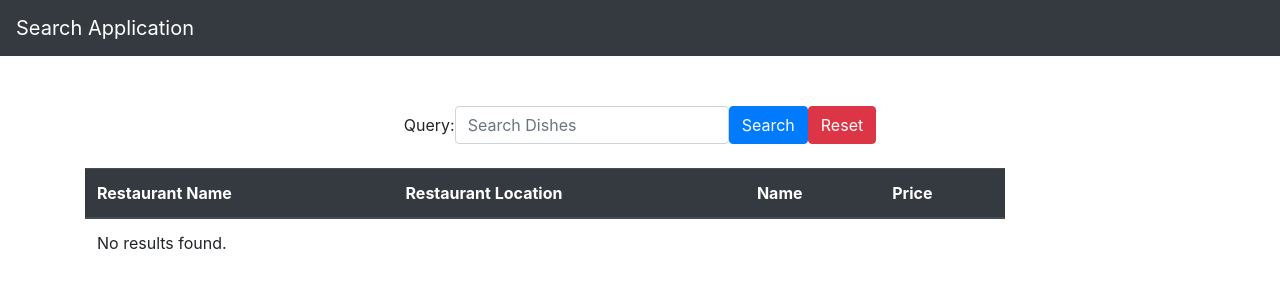
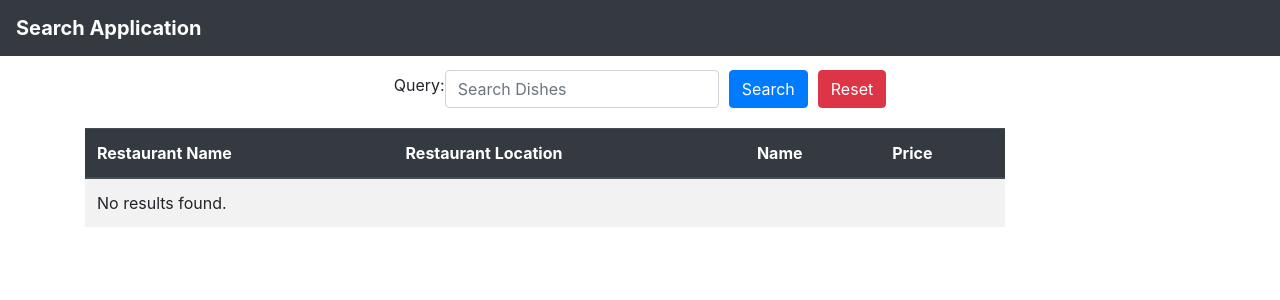
Before and after one commit to EGhost98/Primenumbers_Asg, a Django app: template Search_Dishes/templates/index.html in a window 1280 px wide. Shown: the top 300 px of the page. Run offline with Django 4.2, Linux system fonts and the light colour scheme; the template is opened without the code that fills it: values that come from a table or form of the project are taken from there, others are empty; some libraries are stand-ins or nearby versions.

Commit message:
Basic Functionality done with fuzzy Wuzzy

```diff
--- a/Search_Dishes/forms.py
+++ b/Search_Dishes/forms.py
@@ -2,6 +2,3 @@ from django import forms
 
 class Query(forms.Form):
     query = forms.CharField(max_length=100, required=False, widget=forms.TextInput(attrs={'class': 'form-control', 'placeholder': 'Search Dishes'}))
-
-    # csv_path = 'Search_Dishes/restaurants_small.csv'
-    # Restaurant.DB_From_CSV(csv_path)
--- a/Search_Dishes/templates/index.html
+++ b/Search_Dishes/templates/index.html
@@ -2,18 +2,63 @@
 <html>
 <head>
     <title>Search Application</title>
+    <meta name="viewport" content="width=device-width, initial-scale=1.0">
     <link rel="stylesheet" href="https://stackpath.bootstrapcdn.com/bootstrap/4.5.2/css/bootstrap.min.css">
     <style>
+        body {
+            padding-top: 50px;
+        }
+
+        .navbar-brand {
+            font-weight: bold;
+        }
+
         .search-bar {
-            margin-top: 50px;
+            margin-top: 20px;
             display: flex;
             justify-content: center;
+        }
+
+        .search-form {
+            display: flex;
+            align-items: center;
+        }
+
+        .search-input {
+            flex: 1;
+        }
+
+        .search-button {
+            margin-left: 10px;
+        }
+
+        .reset-button {
+            margin-left: 10px;
+        }
+
+        .results-table {
+            margin-top: 20px;
+        }
+
+        @media (max-width: 576px) {
+            .search-bar {
+                margin-top: 10px;
+            }
+        }
+
+        /* Increase table size */
+        .table {
+            font-size: 16px;
+        }
+
+        th, td {
+            padding: 12px;
         }
     </style>
 </head>
 <body>
 
-<nav class="navbar navbar-expand-lg navbar-dark bg-dark">
+<nav class="navbar navbar-expand-lg navbar-dark bg-dark fixed-top">
     <a class="navbar-brand" href="{% url 'index' %}">Search Application</a>
     <button class="navbar-toggler" type="button" data-toggle="collapse" data-target="#navbarNav" aria-controls="navbarNav" aria-expanded="false" aria-label="Toggle navigation">
         <span class="navbar-toggler-icon"></span>
@@ -22,20 +67,19 @@
 
 <div class="container">
     <div class="search-bar">
-        <form class="form-inline" method="get" action="{% url 'index' %}">
+        <form class="search-form" method="get" action="{% url 'index' %}">
             {{ search_form }}
-            <button class="btn btn-primary" type="submit">Search</button>
-            <a class="btn btn-danger ms-2" href="{% url 'index' %}">
-                Reset
-            </a>
+            <button class="btn btn-primary search-button" type="submit">Search</button>
+            <a class="btn btn-danger reset-button" href="{% url 'index' %}">Reset</a>
         </form>
     </div>
 </div>
 
-<div class="container mt-4">
+<div class="container">
     <div class="row">
         <div class="col-md-10">
-            <table class="table">
+            <div class="results-table table-responsive">
+                <table class="table table-striped">
                     <thead class="thead-dark">
                         <tr>
                             <th scope="col">Restaurant Name</th>
@@ -49,14 +93,14 @@
                             {% for it in results %}
                                 <tr>
                                     <td>{{ it.restaurant.name }}</td>
-                                <td>{{ it.restaurant.location}}</td>
+                                    <td>{{ it.restaurant.location }}</td>
                                     <td>{{ it.name }}</td>
                                     <td>{{ it.price }}</td>
                                 </tr>
                             {% endfor %}
                         {% else %}
                             <tr>
-                            <td colspan="3">No results found.</td>
+                                <td colspan="4">No results found.</td>
                             </tr>
                         {% endif %}
                     </tbody>
@@ -64,6 +108,8 @@
             </div>
         </div>
     </div>
+</div>
+
 <script src="https://code.jquery.com/jquery-3.5.1.slim.min.js"></script>
 <script src="https://cdn.jsdelivr.net/npm/@popperjs/core@2.5.4/dist/umd/popper.min.js"></script>
 <script src="https://stackpath.bootstrapcdn.com/bootstrap/4.5.2/js/bootstrap.min.js"></script>
--- a/Search_Dishes/views.py
+++ b/Search_Dishes/views.py
@@ -6,15 +6,17 @@ from django.views import View
 from .forms import Query
 
 def index(request):
+    # csv_path = 'Search_Dishes/restaurants_small.csv'
+    # Restaurant.DB_From_CSV(csv_path)
     template = 'index.html'
     context = {}
     search_form = Query(request.GET)
     search_form.fields['query'].label = False
     if search_form.is_valid():
         query = search_form.cleaned_data.get('query')
-        items = Item.objects.all()  # Retrieve all items from the database
+        items = Item.objects.all()
         # items = Item.objects.values_list('name', flat=True)
-        results = process.extract(query, items, scorer=fuzz.partial_token_set_ratio, limit=5)  # Limiting to 5 matches
+        results = process.extract(query, items, scorer=fuzz.partial_token_set_ratio, limit=3)
         matched_items = []
         similarity_scores = []
         for result in results:
```
Lines whose indentation alone changed are shown as unchanged.
